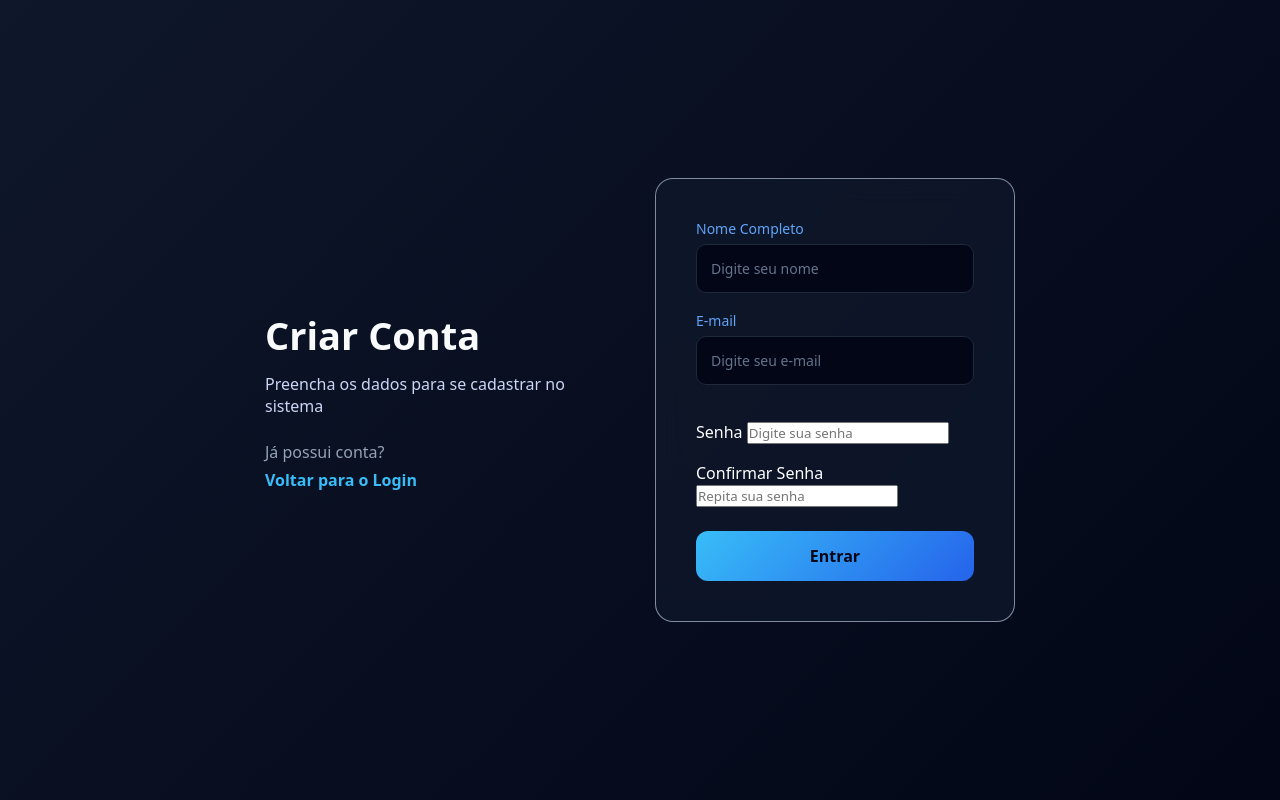
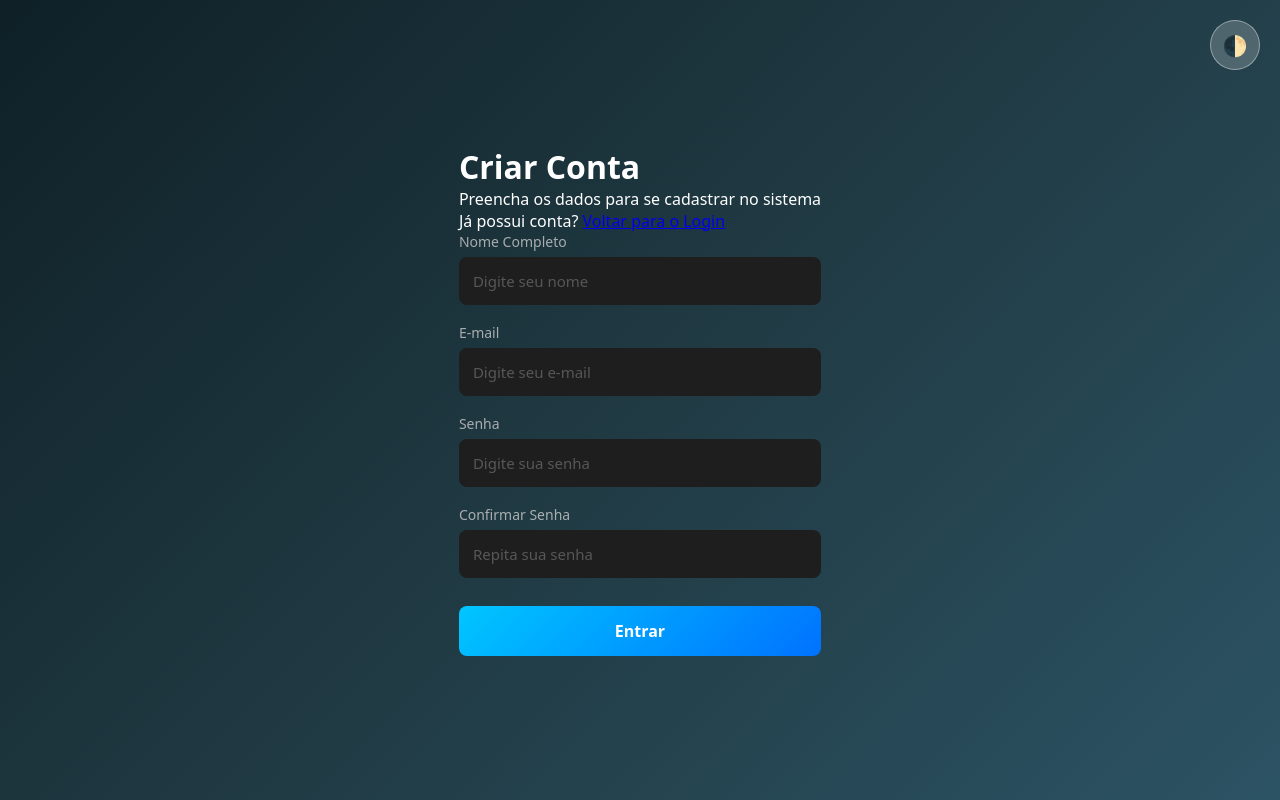
Before and after one commit to 26leandro/Projeto_Login_Systen, a website: page frontend/register.html in a window 1280 px wide. Drawn offline with Linux system fonts and the light colour scheme; a web font is replaced by a local one.

Commit message:
Criando Alteração de Tema nas duas TelasY

```diff
--- a/frontend/css/styleDark.css
+++ b/frontend/css/styleDark.css
@@ -11,8 +11,33 @@ body{
     display: flex;
     justify-content: center;
     align-items: center;
+    flex-direction: column;
     color: #fff;
+}
 
+/* =================
+Botão de Alerar Tema
+===================*/
+
+.theme-toggle-btn{
+position: absolute;
+width: 30px;
+height: 50px;
+top: 20px;
+right: 30px;
+margin-top: 0;
+padding:1px;
+border-radius: 50%;
+font-size: 25px;
+background: rgba(2, 91, 96, 0.738);
+border: 0px solid rgba(255, 255, 255, 0.4);
+transition: 0.3s;
+z-index: 1000;
+}
+
+.theme-toggle-btn:hover {
+    transform: scale(1.1);
+    background: rgba(255, 255, 255, 0.3);
 }
 
 .login-container{
@@ -104,3 +129,64 @@ button:hover{
 .footer a:hover{
     color: #66d9ff;
 }
+
+/* Botão do tema */
+.theme-toggle-btn {
+    position: absolute;
+    top: 20px;
+    right: 20px;
+    width: 50px;
+    height: 50px;
+    border-radius: 50%;
+    font-size: 20px;
+    background-color: rgba(255, 255, 255, 0.2);
+    border: 1px solid rgba(255, 255, 255, 0.4);
+    color: white;
+    cursor: pointer;
+    transition: 0.3s;
+    z-index: 1000;
+}
+
+.theme-toggle-btn:hover {
+    transform: scale(1.1);
+    background: rgba(255, 255, 255, 0.3);
+}
+
+/* Modificadores para quando o tema claro (class="light") estiver ativo no body */
+body.light {
+    background: linear-gradient(135deg, #e0f2fe, #bae6fd, #7dd3fc);
+    color: #0f172a;
+}
+
+body.light .theme-toggle-btn {
+    background-color: rgba(15, 23, 42, 0.1);
+    border: 1px solid rgba(15, 23, 42, 0.2);
+    color: #0f172a;
+}
+
+body.light .login-container,
+body.light .register-container {
+    background: #ffffff; /* Mudei para branco aqui */
+    box-shadow: 0 20px 40px rgba(0, 114, 255, 0.15);
+}
+
+body.light input {
+    background: #f1f5f9;
+    color: #0f172a;
+    border: 1px solid #cbd5e1;
+}
+
+/*Cores dos Textos no Tema Claro*/
+
+/* Título e parágrafo no tema claro */
+body.light .login-container h1 { color: #0f172a; }
+body.light .login-container p { color: #475569; }
+
+/* Labels dos inputs no tema claro */
+body.light .input-group label { color: #334155; }
+
+/*Cores do Botão "Entrar*/
+
+body.light button {
+    background: linear-gradient(135deg, #ff7e5f, #feb47b);
+}
--- a/frontend/css/style_stregister.css
+++ b/frontend/css/style_stregister.css
@@ -7,110 +7,171 @@
 body{
     height: 100vh;
     margin: 0;
-    background: linear-gradient(135deg, #0f172a, #020617);
+    background: linear-gradient(135deg, #0f2027, #203a43, #2c5364);
     display: flex;
     justify-content: center;
     align-items: center;
+    flex-direction: column;
     color: #fff;
 }
 
-.register-wrapper{
-    display: flex;
-    gap: 70px;
-    align-items: center;
+/* =================
+Botão de Alerar Tema
+===================*/
+
+.theme-toggle-btn{
+position: absolute;
+width: 30px;
+height: 50px;
+top: 20px;
+right: 30px;
+margin-top: 0;
+padding:1px;
+border-radius: 50%;
+font-size: 25px;
+background: rgba(2, 91, 96, 0.738);
+border: 0px solid rgba(255, 255, 255, 0.4);
+transition: 0.3s;
+z-index: 1000;
 }
 
-.register_info{
-    max-width: 320px;
+.theme-toggle-btn:hover {
+    transform: scale(1.1);
+    background: rgba(255, 255, 255, 0.3);
 }
 
-.register_info h1{
-    font-size: 38px;
-    margin-bottom: 12px;
-    color: #f9fafb;
+.login-container{
+    background: rgba(20,20,20,0.95);
+    width: 100%;
+    max-width: 400px;
+    padding: 40px;
+    border-radius: 12px;
+    box-shadow: 0 20px 40px rgba(0,0,0,0.7);
+    text-align: center;
     }
 
-.register_info p{
-    font-size: 16px;
-    color: #cbd5f5;
-    margin-bottom: 24px;
-}
-
-.register_info span{
-    display: block;
-    margin-bottom: 6px;
-    color: #94a3b8;
-}
-
-.register_info a{
-    color: #38bdf8;
-    text-decoration: none;
-    font-weight: 600;
+.login-container h1{
+    font-size: 28px;
+    margin-bottom: 8px;
+    color: #fff;
 
 }
 
-.register_info a:hover{
-    text-decoration: underline;
-}
+.login-container p{
+    font-size: 14px;
+    margin-bottom: 25px;
+    color: #bbbb;
 
-.register-card{
-    background: rgb(15,23,42,0.85);
-    backdrop-filter: blur(14px);
-    padding: 40px;
-    border-radius: 18px;
-    width: 360px;
-    box-shadow: 0 25px 60px rgba(0,0,0,0,6);
-    border: 1px solid rgba(148,163,184,0.85);
 }
 
 .input-group{
-    display: flex;
-    flex-direction: column;
+    text-align: left;
     margin-bottom: 18px;
+
 }
-
 .input-group label{
+    display: block;
     font-size: 14px;
     margin-bottom: 6px;
-    color: #60a5fa;
+    color: #cccc;
 }
 
 .input-group input{
+    width: 100%;
     padding: 14px;
-    border-radius: 10px;
-    border: 1px solid #1e293b;
-    background-color: #020617;
-    color: #f1f5f9;
-    font-size: 14px;
-    outline: none;
-    transition: border 0.3s, box-shadow 0.3s;
+    border-radius: 8px;
+    border: none;
+    background: #1e1e1e;
+    color: #fff;
+    font-size: 15px;
+
 }
 
 .input-group input::placeholder{
-    color: #64748b;
-}
+    color: #8888;
 
-.input-group input:focus{
-    border-color: #38bdf8;
-    box-shadow: 0 0 0 2px rgba(56,189,248,0.3);
 }
 
 button{
-    margin-top: 24px;
     width: 100%;
     padding: 14px;
+    margin-top: 10px;
     border: none;
-    border-radius: 12px;
-    background: linear-gradient(135deg, #38bdf8, #2563eb);
-    color: #020617;
-    font-weight: 700;
+    border-radius: 8px;
+    background: linear-gradient(135deg, #00c6ff, #0072ff);
+    color: #ffffff;
     font-size: 16px;
+    font-weight: bold;
     cursor: pointer;
     transition: transform 0.2s, box-shadow 0.2s;
-
 }
 
 button:hover{
     transform: translate(-2px);
-    box-shadow: 0 12px rgba(37, 99, 235, 0.5);
+    box-shadow: 0 10px 25px rgba(0, 114, 255, 0.5);
+
 }
+
+.footer{
+    margin-top: 20px;
+    font-size: 14px;
+    color: #aaaa;
+}
+
+.footer{
+    margin-left: 5px;
+    color: #00c6ff;
+    text-decoration: none;
+    transition: color 0.3s;
+
+}
+
+.footer a:hover{
+    color: #66d9ff;
+}
+
+/* Botão do tema */
+.theme-toggle-btn {
+    position: absolute;
+    top: 20px;
+    right: 20px;
+    width: 50px;
+    height: 50px;
+    border-radius: 50%;
+    font-size: 20px;
+    background-color: rgba(255, 255, 255, 0.2);
+    border: 1px solid rgba(255, 255, 255, 0.4);
+    color: white;
+    cursor: pointer;
+    transition: 0.3s;
+    z-index: 1000;
+}
+
+.theme-toggle-btn:hover {
+    transform: scale(1.1);
+    background: rgba(255, 255, 255, 0.3);
+}
+
+/* Modificadores para quando o tema claro (class="light") estiver ativo no body */
+body.light {
+    background: linear-gradient(135deg, #e0f2fe, #bae6fd, #7dd3fc);
+    color: #0f172a;
+}
+
+body.light .theme-toggle-btn {
+    background-color: rgba(15, 23, 42, 0.1);
+    border: 1px solid rgba(15, 23, 42, 0.2);
+    color: #0f172a;
+}
+
+body.light .login-container,
+body.light .register-container {
+    background: #000000;
+    box-shadow: 0 20px 40px rgba(0, 114, 255, 0.15);
+}
+
+body.light input {
+    background: #f1f5f9;
+    color: #0f172a;
+    border: 1px solid #cbd5e1;
+}
--- a/frontend/register.html
+++ b/frontend/register.html
@@ -1,5 +1,5 @@
 <!DOCTYPE html>
-<html lang="pt-BR">
+<html lang="pt-br">
 <head>
     <meta charset="UTF-8">
     <meta name="viewport" content="width=device-width, initial-scale=1.0">
@@ -8,49 +8,45 @@
     <link href="https://fonts.googleapis.com/css2?family=Vampiro+One&display=swap" rel="stylesheet">
 </head>
 <body>
+    <!-- Botão único usando apenas a classe -->
+    <button class="theme-toggle-btn">🌙</button>
 
-    <!-- Lado Esquerdo -->
     <main class="register-wrapper">
         <header class="register_info">
             <h1>Criar Conta</h1>
             <p>Preencha os dados para se cadastrar no sistema</p>
-
             <span>Já possui conta?</span>
             <a href="./index.html">Voltar para o Login</a>
         </header>
 
         <section class="register-card">
             <form id="registerForm">
-
                 <div class="input-group">
-            <label >Nome Completo</label>
+                    <label>Nome Completo</label>
                     <input type="text" placeholder="Digite seu nome">
                 </div>
 
                 <div class="input-group">
-
                     <label for="e-mail">E-mail</label>
-            <input id="e-mail=" type="text" placeholder="Digite seu e-mail">
+                    <input id="e-mail" type="text" placeholder="Digite seu e-mail">
                 </div>
 
-            <div class="input-group"></div>
+                <div class="input-group">
                     <label>Senha</label>
                     <input type="password" placeholder="Digite sua senha">
                 </div>
 
-             <div class="input-group"></div>
+                <div class="input-group">
                     <label>Confirmar Senha</label>
                     <input type="password" placeholder="Repita sua senha">
                 </div>
 
                 <button type="submit">Entrar</button>
-
-
-
             </form>
         </section>
-
     </main>
 
-</body>
+   <!-- Script do tema importado no final do body -->
+
+    <script src="./theme.js"></script>
 </html>
--- /dev/null
+++ b/frontend/theme.js
@@ -0,0 +1,37 @@
+function inicializarTema() {
+    const btnThemeToggle = document.querySelector(".theme-toggle-btn");
+    const body = document.body;
+
+    // 1. Recupera o tema salvo no localStorage
+    const temaSalvo = localStorage.getItem("theme");
+
+    if (temaSalvo === "light") {
+        body.classList.add("light");
+        if (btnThemeToggle) {
+            btnThemeToggle.textContent = "🕯️";
+        }
+    } else {
+        body.classList.remove("light");
+        if (btnThemeToggle) {
+            btnThemeToggle.textContent = "🌓";
+        }
+    }
+
+    // 2. Configura o evento de clique no botão
+    if (btnThemeToggle) {
+        btnThemeToggle.addEventListener("click", () => {
+            body.classList.toggle("light");
+
+            if (body.classList.contains("light")) {
+                btnThemeToggle.textContent = "🕯️";
+                localStorage.setItem("theme", "light");
+            } else {
+                btnThemeToggle.textContent = "🌓";
+                localStorage.setItem("theme", "dark");
+            }
+        });
+    }
+}
+
+// Executa a inicialização ao carregar o script
+inicializarTema();
```
Also changed, not shown: frontend/index.html (+13 -26 lines). Lines whose indentation alone changed are shown as unchanged.
